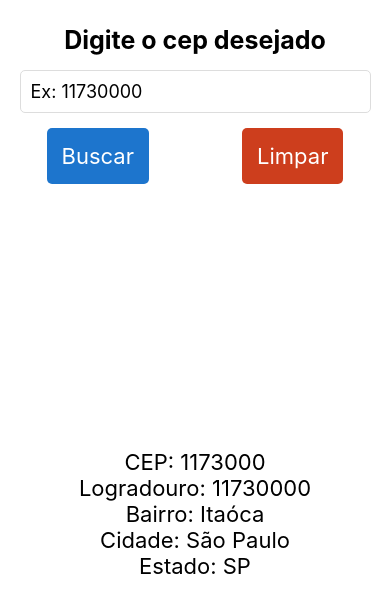
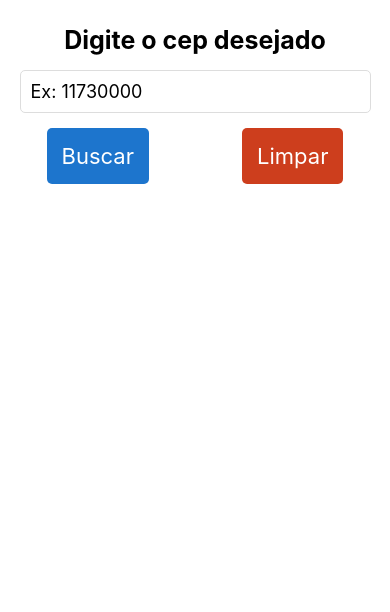
Before and after one commit to Miguel-Barros-Clear/learning-react-native-01, a React Native app: screen / in a window 390 px wide. Shown: the top 612 px of the page. Built offline with nearby package versions, Linux system fonts and the light colour scheme.

Commit message:
feat: finished app to search a cep integrating it with its api

```diff
--- a/App.tsx
+++ b/App.tsx
@@ -1,4 +1,4 @@
-import React, { useState } from 'react';
+import React, { useRef, useState } from 'react';
 import {
   View,
   Text,
@@ -6,10 +6,37 @@ import {
   TouchableOpacity,
   StyleSheet,
   SafeAreaView,
+  Keyboard,
 } from 'react-native';
+import api from './src/services/api';
 
 export default function App() {
   const [cep, setCep] = useState('');
+  const inputRef = useRef(null);
+  const [cepUser, setCepUser] = useState();
+
+  async function buscar() {
+    if (cep === '') {
+      alert('Digite um cep válido');
+      setCep('');
+      return;
+    }
+
+    try {
+      const response = await api.get(`/${cep}/json`);
+      console.log(response.data);
+      setCepUser(response.data);
+      Keyboard.dismiss();
+    } catch (error) {
+      console.log('ERROR', +error);
+    }
+  }
+
+  function limpar() {
+    setCep('');
+    inputRef.current.focus();
+    setCepUser(null);
+  }
 
   return (
     <SafeAreaView style={styles.container}>
@@ -24,24 +51,29 @@ export default function App() {
         />
       </View>
       <View style={styles.areaBtn}>
-        <TouchableOpacity style={[styles.botao, { backgroundColor: '#1d75cd' }]}>
+        <TouchableOpacity
+          style={[styles.botao, { backgroundColor: '#1d75cd' }]}
+          onPress={buscar}>
           <Text style={styles.botaoText}>Buscar</Text>
         </TouchableOpacity>
-        <TouchableOpacity style={[styles.botao, { backgroundColor: '#cd3e1d' }]}>
+        <TouchableOpacity
+          style={[styles.botao, { backgroundColor: '#cd3e1d' }]}
+          onPress={limpar}>
           <Text style={styles.botaoText}>Limpar</Text>
         </TouchableOpacity>
       </View>
-      <View style={styles.resultado}>
-        <Text style={styles.itemText}>CEP: 1173000</Text>
-        <Text style={styles.itemText}>Logradouro: 11730000</Text>
-        <Text style={styles.itemText}>Bairro: Itaóca</Text>
-        <Text style={styles.itemText}>Cidade: São Paulo</Text>
-        <Text style={styles.itemText}>Estado: SP</Text>
-      </View>
+      {cepUser && (
+        <View style={styles.resultado}>
+          <Text style={styles.itemText}>CEP: {cepUser.cep}</Text>
+          <Text style={styles.itemText}>Logradouro: {cepUser.logradouro}</Text>
+          <Text style={styles.itemText}>Bairro: {cepUser.bairro}</Text>
+          <Text style={styles.itemText}>Cidade: {cepUser.localidade}</Text>
+          <Text style={styles.itemText}>Estado: {cepUser.uf}</Text>
+        </View>
+      )}
     </SafeAreaView>
   );
 }
-
 const styles = StyleSheet.create({
   container: {
     flex: 1,
--- /dev/null
+++ b/src/services/api.ts
@@ -0,0 +1,7 @@
+import axios from 'axios';
+
+const api = axios.create({
+  baseURL: 'https://viacep.com.br/ws',
+});
+
+export default api;
```
